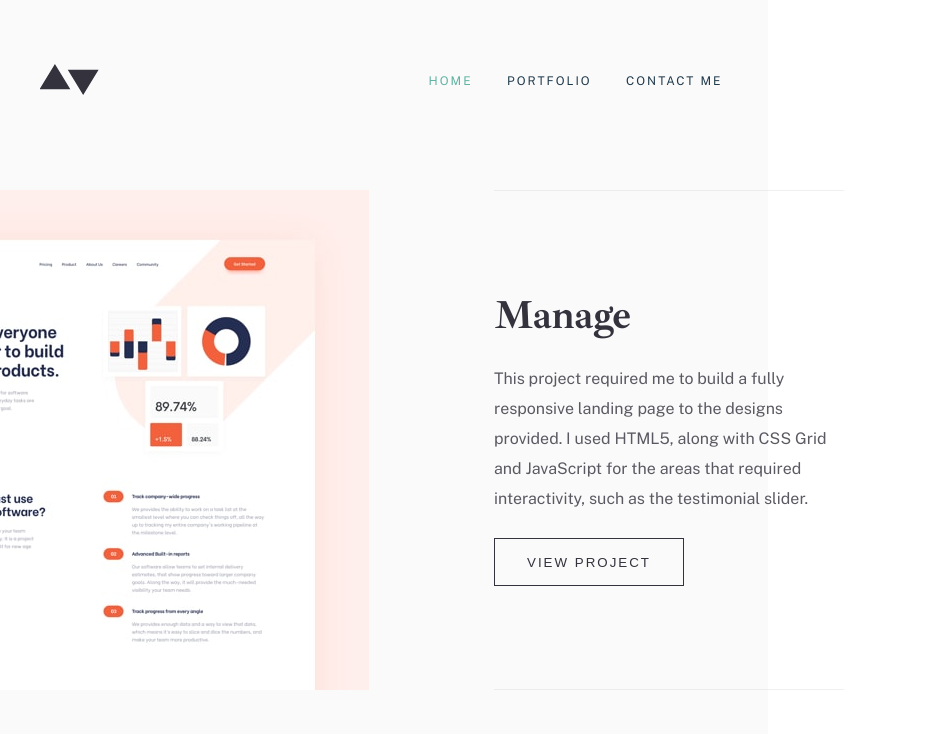
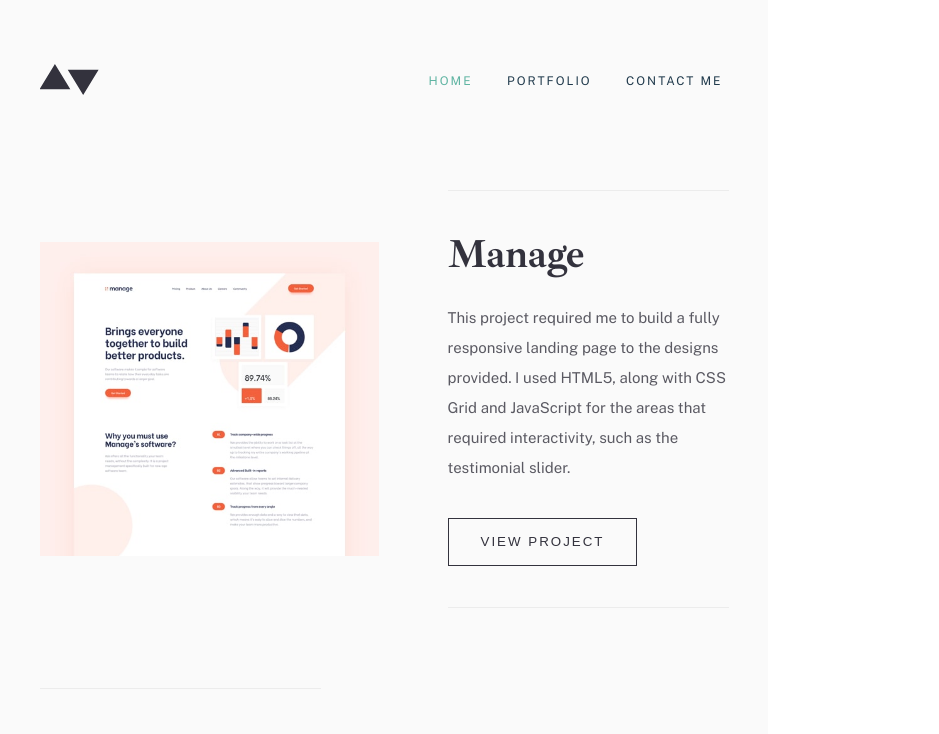
Before and after one commit to danielopq/minimalPortfolio, a React (Vite) app: page /portfolio in a window 768 px wide. Shown: the top 734 px of the page, 939 px wide, since content can reach past the window. Built offline with nearby package versions, Linux system fonts and the light colour scheme.

Commit message:
PortfolioOverview.tsx and PortfolioIndex.tsx - cleaning code, tablet version done and comments added

```diff
--- a/src/components/portfolio/portfolioIndex/PortfolioIndex.tsx
+++ b/src/components/portfolio/portfolioIndex/PortfolioIndex.tsx
@@ -18,13 +18,7 @@ const PortfolioIndex: React.FC<PortfolioIndexProps> = ({ changeSection }) => {
 
     for (let i: number = 0; i < portfolioData.length; i++) {
         projectList.push(
-            <PortfolioOverview
-                key={i}
-                title={portfolioData[i].title}
-                overviewText={portfolioData[i].overviewText}
-                index={i}
-                changeSection={changeSection}
-            />
+            <PortfolioOverview key={i} index={i} changeSection={changeSection}/>
         )
     }
 
--- a/src/components/portfolio/portfolioIndex/portfolioIndex.css
+++ b/src/components/portfolio/portfolioIndex/portfolioIndex.css
@@ -1,5 +1,18 @@
-#portfolioIndex{
+#portfolioIndex {
     width: 1110px;
     height: auto;
     margin: 54px 0px 150px;
 }
+
+/*############################## TABLET VERSION ##############################*/
+
+@media (min-width: 768px) and (max-width: 1024px) {
+    #portfolioIndex {
+        width: 689px;
+        margin: 54px 0px 96px;
+    }
+}
+
+/*############################## MOBILE VERSION ##############################*/
+
+@media screen and (max-width:767px) {}
--- a/src/components/portfolio/portfolioOverview/PortfolioOverview.tsx
+++ b/src/components/portfolio/portfolioOverview/PortfolioOverview.tsx
@@ -1,14 +1,23 @@
 import './portfolioOverview.css';
 import StandardButton from '../../shared/standardButton/StandardButton';
+import portfolioData from '../../shared/portfolioData/portfolioData';
 
-interface PortfolioOverview {
-    title: string;
-    overviewText: string;
+interface PortfolioOverviewProps {
     index: number;
     changeSection:(section:string)=>void
 }
 
-const PortfolioOverview: React.FC<PortfolioOverview> = ({ title, overviewText, index, changeSection }) => {
+/**
+ * Renders a component that displays an overview of a project, including an image, title, description,
+ * and a button to access the project details.
+ * @param {PortfolioOverviewProps} param0 - The properties for the component.
+ * @param {number} param0.index - The index of the project in the portfolioData array.
+ * @param {function} param0.changeSection - A function to navigate to the specified section.
+ * @returns {JSX.Element} - The PortfolioOverview component.
+ */
+const PortfolioOverview: React.FC<PortfolioOverviewProps> = ({index, changeSection }) => {
+
+    const{title,overviewText} = portfolioData[index];
 
     return (
         <section className={(index % 2) == 0 ? 'overview leftSide' : 'overview rightSide'} >
--- a/src/components/portfolio/portfolioOverview/portfolioOverview.css
+++ b/src/components/portfolio/portfolioOverview/portfolioOverview.css
@@ -1,4 +1,4 @@
-.overview{
+.overview {
     width: 1015px;
     height: 500px;
     display: flex;
@@ -7,17 +7,17 @@
     margin: 40px 0px;
 }
 
-.leftSide{
+.leftSide {
     float: left;
     flex-direction: row;
 }
 
-.rightSide{
+.rightSide {
     float: right;
     flex-direction: row-reverse;
 }
 
-.overview-mainPic{
+.overview-mainPic {
     width: 540px;
     height: inherit;
     background-position: center;
@@ -25,7 +25,7 @@
     background-repeat: no-repeat;
 }
 
-.overview-mainContent{
+.overview-mainContent {
     width: 350px;
     height: inherit;
     display: flex;
@@ -33,12 +33,41 @@
     align-items: center;
     justify-content: center;
     text-align: left;
-    border-top: solid 1px rgba(151,151,151,0.15);
-    border-bottom: solid 1px rgba(151,151,151,0.15);
+    border-top: solid 1px rgba(151, 151, 151, 0.15);
+    border-bottom: solid 1px rgba(151, 151, 151, 0.15);
 }
 
-.overview-mainContent p{
+.overview-mainContent p {
     height: 150px;
     margin: 28px 0px 24px;
     opacity: 0.8;
 }
+
+/*############################## TABLET VERSION ##############################*/
+
+@media (min-width: 768px) and (max-width: 1024px) {
+    .overview {
+        width: 689px;
+        height: 418px;
+    }
+
+    .overview-mainPic {
+        width: 339px;
+        background-size: 339px;
+    }
+
+    .overview-mainContent {
+        width: 281px;
+    }
+
+    .overview-mainContent p {
+        height: 180px;
+        margin: 28px 0px 35px;
+        font: 400 15px/30px 'PublicSans-Regular';
+        opacity: 0.8;
+    }
+}
+
+/*############################## MOBILE VERSION ##############################*/
+
+@media screen and (max-width:767px) {}
```
